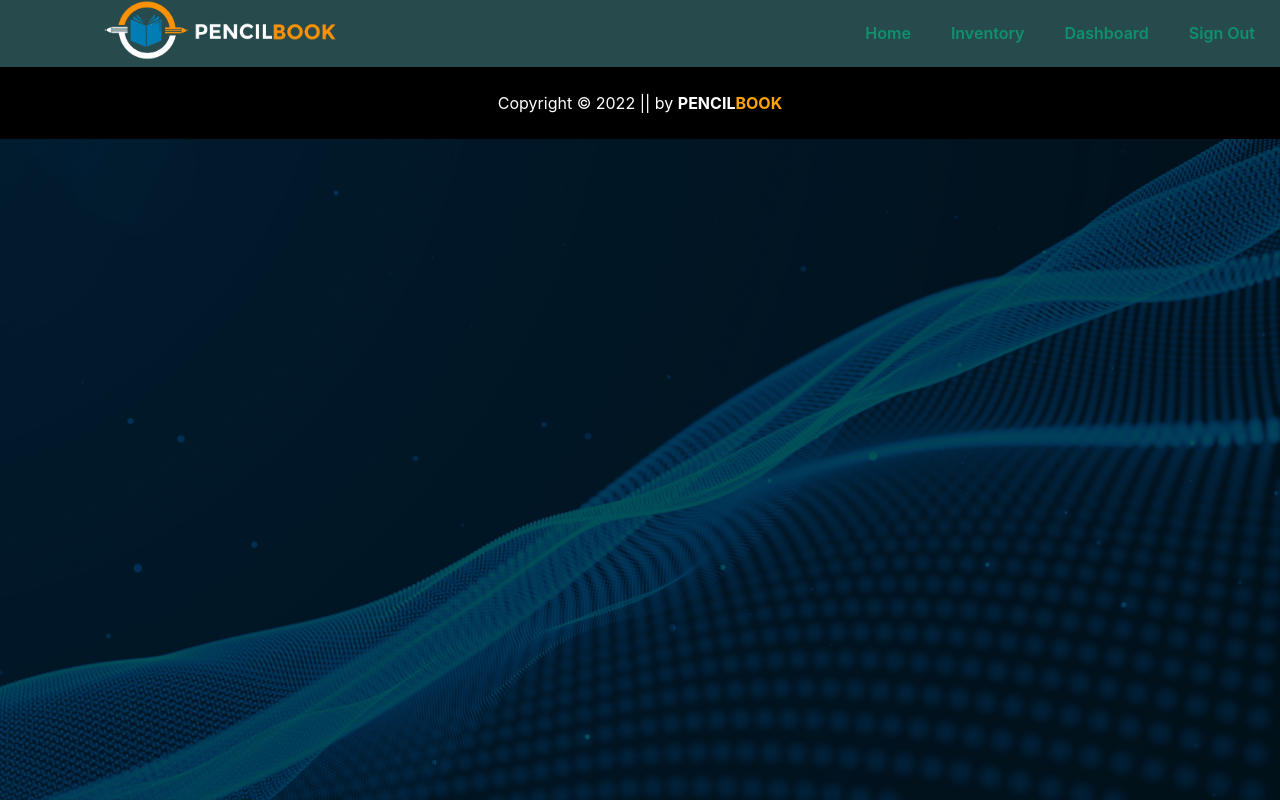
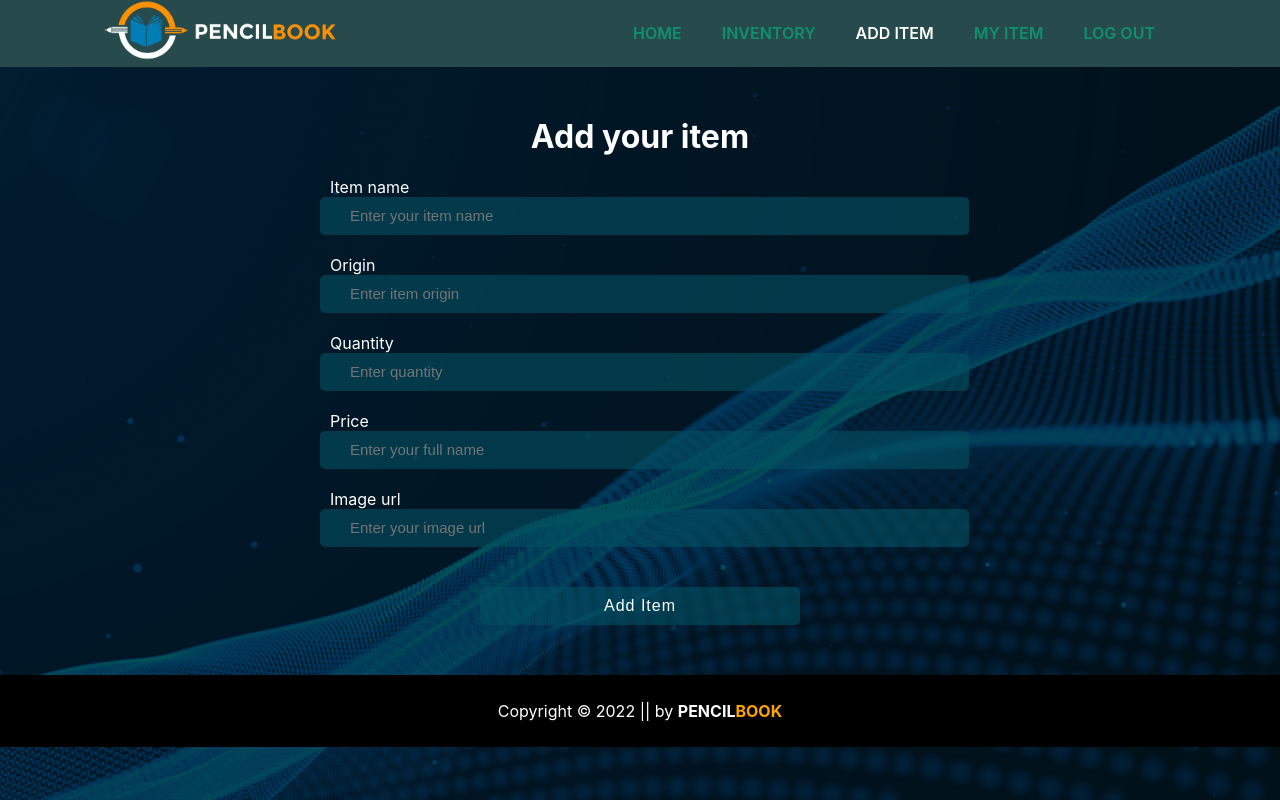
Before and after one commit to WDsagor/pencil_book, a React (Create React App) app: page /addItem in a window 1280 px wide. Built offline with nearby package versions, Linux system fonts and the light colour scheme; no server answers; sample sign-in values are in the browser's storage.

Commit message:
item Upadate rote

```diff
--- a/package.json
+++ b/package.json
@@ -7,6 +7,7 @@
     "@testing-library/jest-dom": "^5.16.4",
     "@testing-library/react": "^13.1.1",
     "@testing-library/user-event": "^13.5.0",
+    "axios": "^0.27.2",
     "firebase": "^9.7.0",
     "react": "^18.1.0",
     "react-dom": "^18.1.0",
--- a/src/App.css
+++ b/src/App.css
@@ -4,6 +4,7 @@ body{
     background-repeat: no-repeat;
     background-position: right top;
     background-attachment: fixed;
+
 
 };
 .App{
--- a/src/App.js
+++ b/src/App.js
@@ -5,8 +5,10 @@ import "./App.css";
 import Footer from "./Components/Footer/Footer";
 import Header from "./Components/Header/Header";
 import Home from "./Components/pages/Home/Home";
+import AddItem from "./Components/pages/Inventory/AddItem/AddItem";
 import Inventory from "./Components/pages/Inventory/Inventory";
 import Login from "./Components/pages/Login/Login";
+import MyItem from "./Components/pages/MyItem/MyItem";
 import Signup from "./Components/pages/Signup/Signup";
 import RequirAuth from "./Components/RequirAuth/RequirAuth";
 
@@ -36,17 +38,33 @@ function App() {
           }
         ></Route>
         <Route
-          path="/addProducts"
+          path="/addItem"
           element={
             <RequirAuth>
-              <Inventory></Inventory>
+              <AddItem></AddItem>
+            </RequirAuth>
+          }
+        ></Route>
+        <Route
+          path="/myItem"
+          element={
+            <RequirAuth>
+              <MyItem></MyItem>
+            </RequirAuth>
+          }
+        ></Route>
+        <Route
+          path="/myitem/:id"
+          element={
+            <RequirAuth>
+              <AddItem></AddItem>
             </RequirAuth>
           }
         ></Route>
         <Route path="/login" element={<Login></Login>}></Route>
         <Route path="/signup" element={<Signup></Signup>}></Route>
       </Routes>
-      <Footer></Footer>
+      <Footer className='foorer'></Footer>
     </div>
   );
 }
--- a/src/Components/Header/Header.css
+++ b/src/Components/Header/Header.css
@@ -18,9 +18,10 @@
     height: 100%;
     object-fit: cover;
 }
-.nav-item{
-    margin-right: min(100px);
+.hide-item{
+    margin-right: 100px;
 }
+
 
 
 
@@ -49,6 +50,7 @@
     }
     .hide-item{
         display: none;
+        margin-right: 100px;
     }
     .logo{
         margin-left:(50px);
--- a/src/Components/Header/Navbar/Navbar.js
+++ b/src/Components/Header/Navbar/Navbar.js
@@ -1,7 +1,7 @@
 import { signOut } from "firebase/auth";
 import React from "react";
 import { useAuthState } from "react-firebase-hooks/auth";
-import { NavLink, useLocation, useNavigate } from "react-router-dom";
+import { NavLink,} from "react-router-dom";
 import auth from "../../../firebase.init";
 import "./Navbar.css";
 
@@ -18,34 +18,45 @@ const Navbar = () => {
         className={({ isActive }) => (isActive ? "active-link" : "nav-link")}
         to="/"
       >
-        Home
+        HOME
       </NavLink>
       <NavLink
         className={({ isActive }) => (isActive ? "active-link" : "nav-link")}
         to="/inventory"
       >
-        Inventory
+        INVENTORY
       </NavLink>
-      <NavLink
-        className={({ isActive }) => (isActive ? "active-link" : "nav-link")}
-        to="/dashboard"
-      >
-        Dashboard
-      </NavLink>
-      {user ? (
-        <NavLink
+      {
+        user && <>
+         <NavLink
+          className={({ isActive }) => (isActive ? "active-link" : "nav-link")}
+          to="/addItem"
+        >
+          ADD ITEM
+        </NavLink>
+         <NavLink
+          className={({ isActive }) => (isActive ? "active-link" : "nav-link")}
+          to="/myItem"
+        >
+          MY ITEM
+        </NavLink>
+
+        </>
+      }
+      {user ?
+      ( <NavLink
           onClick={() => handleSignOut()}
           className={({ isActive }) => (isActive ? "active-link" : "nav-link")}
           to="/login"
         >
-          Sign Out
+          LOG OUT
         </NavLink>
       ) : (
         <NavLink
           className={({ isActive }) => (isActive ? "active-link" : "nav-link")}
           to="/Login"
         >
-          Login
+          LOGIN
         </NavLink>
       )}
     </nav>
--- /dev/null
+++ b/src/Components/pages/Inventory/AddItem/AddItem.css
@@ -0,0 +1,63 @@
+
+.add-area{
+    width: 100%;
+    margin: 50px 0;
+    text-align: center;
+    color: white;
+}
+
+.add-from {
+    width: 50%;
+    margin: auto;
+
+}
+
+.add-area .input-fild {
+    display: flex;
+    text-align: left;
+    flex-direction: column;
+}
+
+.add-area .button input {
+    width: 100%;
+    letter-spacing: 1px;
+    font-size: 16px;
+    color: white;
+    margin-top: 20px;
+    padding: 10px;
+    border: none;
+    border-radius: 5px;
+    background-color: rgba(4, 80, 99, 0.612);
+    cursor: pointer;
+}
+
+.add-area .input-fild label {
+    margin-left: 10px;
+}
+.add-area .input-fild input {
+    font-size: 16px;
+    color: white;
+    padding: 10px 30px 10px;
+    width: 92%;
+    margin-bottom: 20px;
+    border: none;
+    border-radius: 5px;
+    background-color: rgba(4, 80, 99, 0.612);
+}
+.add-area .input-fild input::placeholder {
+    font-size: 15px;
+}
+.add-area .button{
+    width: 50%;
+    margin: auto;
+}
+.add-area .button input:hover {
+    width: 100%;
+    color: white;
+    margin-top: 20px;
+    padding: 10px;
+    border: none;
+    border-radius: 5px;
+    background-color: rgba(4, 80, 99, 0.838);
+    cursor: pointer;
+}
--- /dev/null
+++ b/src/Components/pages/Inventory/AddItem/AddItem.js
@@ -0,0 +1,76 @@
+import React from "react";
+import axios from "axios";
+import "./AddItem.css";
+import { toast } from "react-toastify";
+
+const AddItem = () => {
+  const handleAdd = async (event) => {
+    event.preventDefault();
+    const items = {
+      name: event.target.name.value,
+      made: event.target.origin.value,
+      price: event.target.price.value,
+      quantity: event.target.quantity.value,
+      url: event.target.url.value,
+    };
+    console.log(items);
+
+    try {
+      const { data } = await axios.post("http://localhost:5000/inventory", items);
+
+      if (!data.success) {
+        return toast.error(data.error, {
+          position: toast.POSITION.TOP_CENTER
+        }
+          );
+
+      }
+
+      toast.success(data.message, {
+        position: toast.POSITION.TOP_CENTER
+      });
+      event.target.reset();
+    } catch (error) {
+      toast.error(error.message, {
+        position: toast.POSITION.TOP_CENTER
+      })
+    }
+
+  };
+  return (
+    <div className="add-area">
+      <h1>Add your item</h1>
+      <form onSubmit={handleAdd} className="add-from">
+        <div className="input-fild">
+          <label>Item name</label>
+          <input type="text" name="name" placeholder="Enter your item name" required autoComplete="off"/>
+        </div>
+        <div className="input-fild">
+          <label>Origin</label>
+          <input type="text" name="origin" placeholder="Enter item origin" required autoComplete="off"/>
+        </div>
+        <div className="input-fild">
+          <label>Quantity</label>
+          <input
+            type="text"
+            name="quantity"
+            placeholder="Enter quantity" required autoComplete="off"
+          />
+        </div>
+        <div className="input-fild">
+          <label>Price</label>
+          <input type="text" name="price" placeholder="Enter your full name" required autoComplete="off"/>
+        </div>
+        <div className="input-fild">
+          <label>Image url</label>
+          <input type="url" name="url" placeholder="Enter your image url" required autoComplete="off"/>
+        </div>
+        <div className="button">
+          <input type="submit" value="Add Item" />
+        </div>
+      </form>
+    </div>
+  );
+};
+
+export default AddItem;
--- a/src/Components/pages/Inventory/Inventory.js
+++ b/src/Components/pages/Inventory/Inventory.js
@@ -1,19 +1,30 @@
-import React, { useEffect, useState } from "react";
+import React from "react";
 import AllItem from "../../../useHooks/useHooks";
 import AllItems from "../AllItems/AllItems";
+import './Invetory.css'
 
 const Inventory = () => {
   const [items, setItems] = AllItem([]);
 
-
   return (
-    <div>
+    <div className="items">
       <h1>Inventory</h1>
-      <div>
-        {items.map((item) => (
-          <AllItems key={item._id} item={item}></AllItems>
-        ))}
-      </div>
+      <table>
+        <thead>
+          <tr>
+            <th>Image</th>
+            <th>Item Name </th>
+            <th>Quantity</th>
+            <th>Price</th>
+            <th>Item Origin</th>
+          </tr>
+        </thead>
+        <tbody>
+          {items.map((item) => (
+            <AllItems key={item._id} item={item}></AllItems>
+          ))}
+        </tbody>
+      </table>
     </div>
   );
 };
--- /dev/null
+++ b/src/Components/pages/Inventory/Invetory.css
@@ -0,0 +1,33 @@
+.items{
+    margin: 50px 0;
+}
+.items h1{
+    text-align: center;
+    color: white;
+    margin: 30px 0;
+}
+.items table td img{
+    width: 50px;
+    height: 100%;
+    object-fit: cover;
+    justify-self: center;
+}
+.items table {
+    margin:auto;
+    width: 85%;
+    border-collapse: collapse;
+    color: white;
+  }
+ .items tr{
+    background: rgba(5, 104, 118, 0.348);
+  }
+  .items th {
+    background: rgb(5, 83, 90);
+    color: white;
+    font-weight: 500;
+ }
+ .items td, .items th {
+    padding: 6px;
+    border: 1px solid rgb(16, 125, 125);
+    text-align: center;
+  }
--- /dev/null
+++ b/src/Components/pages/MyItem/MyItem.css
@@ -0,0 +1,76 @@
+.items {
+    margin: 50px 0;
+}
+
+.items h2 {
+    text-align: center;
+    color: white;
+    margin: 30px 0;
+}
+
+.items table td img {
+    width: 50px;
+    height: 100%;
+    object-fit: cover;
+    justify-self: center;
+}
+
+.items table {
+    margin: auto;
+    width: 85%;
+    border-collapse: collapse;
+    color: white;
+}
+
+.items tr {
+    background: rgba(5, 104, 118, 0.348);
+}
+
+.items th {
+    background: rgb(5, 83, 90);
+    color: white;
+    font-weight: 500;
+}
+
+.items td,
+.items th {
+    padding: 6px;
+    border: 1px solid rgb(16, 125, 125);
+    text-align: center;
+}
+
+.items tbody td .deleteBtn {
+    color: white;
+    padding: 5px 15px;
+    border-radius: 5px;
+    cursor: pointer;
+    border: none;
+    background: rgba(5, 104, 118, 0.9);
+
+}
+
+.items tbody td .deleteBtn:hover {
+    color: white;
+    padding: 5px 15px;
+    border: none;
+    background: rgba(5, 182, 205, 0.9);
+
+}
+.items tbody td .updateBtn {
+    color: white;
+    padding: 5px 15px;
+    border-radius: 5px;
+    margin-bottom: 10px;
+    cursor: pointer;
+    border: none;
+    background: rgba(5, 104, 118, 0.9);
+
+}
+
+.items tbody td .updateBtn:hover {
+    color: white;
+    padding: 5px 15px;
+    border: none;
+    background: rgba(5, 182, 205, 0.9);
+
+}
--- /dev/null
+++ b/src/Components/pages/MyItem/MyItem.js
@@ -0,0 +1,63 @@
+import React from "react";
+import { toast } from "react-toastify";
+import axios from "axios";
+import AllItem from "../../../useHooks/useHooks";
+import "./MyItem.css";
+
+const MyItem = () => {
+  const [items, setItems] = AllItem();
+
+const deleteItem = id =>{
+  const confirm = window.confirm("Are you sure to delete this item ?")
+  if(confirm){
+    (async () => {
+      const { data } = await axios.delete(`http://localhost:5000/inventory/${id}`);
+
+      if(!data.success) return toast.error(data.error, {
+        position: toast.POSITION.TOP_CENTER
+      })
+
+      toast(data.message, {
+        position: toast.POSITION.TOP_CENTER
+      })
+      const remainItem = items.filter(item=> item._id !== id);
+      setItems(remainItem);
+    })()
+  }
+}
+  return (
+    <div className="items">
+      <h2>Manage your item</h2>
+      <table>
+        <thead>
+          <tr>
+            <th>Image</th>
+            <th>Item Name </th>
+            <th>Quantity</th>
+            <th>Price</th>
+            <th>Manage Item</th>
+          </tr>
+        </thead>
+        <tbody>
+          {items.map((item) => {
+            return (
+              <tr key={item._id}>
+                <td>
+                  <img src={item.url} alt="" />
+                </td>
+                <td>{item.name}</td>
+                <td>{item.quantity}</td>
+                <td>{item.price}</td>
+                <td>
+                  <button className="updateBtn" onClick={()=>itemUpdate(item._id)}>Update</button> <button className="deleteBtn" onClick={()=> deleteItem(item._id)}>Delete</button>
+                </td>
+              </tr>
+            );
+          })}
+        </tbody>
+      </table>
+    </div>
+  );
+};
+
+export default MyItem;
```
Also changed, not shown: src/Components/pages/AllItems/AllItems.js (+13 -11 lines), 1 other file (tests, documents, lock files or other folders).
